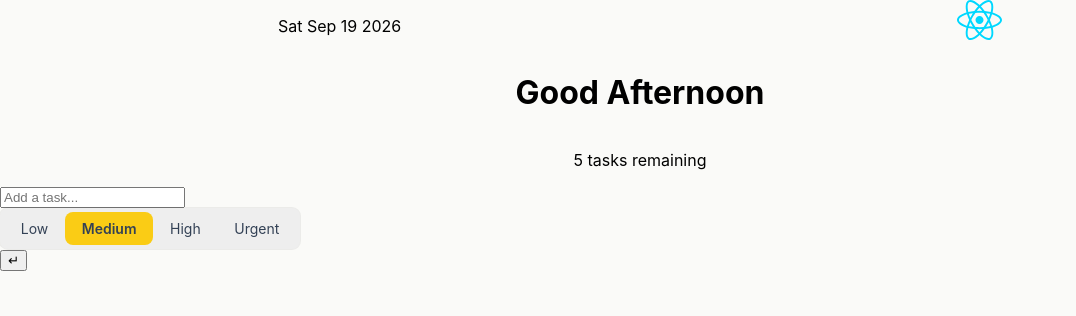
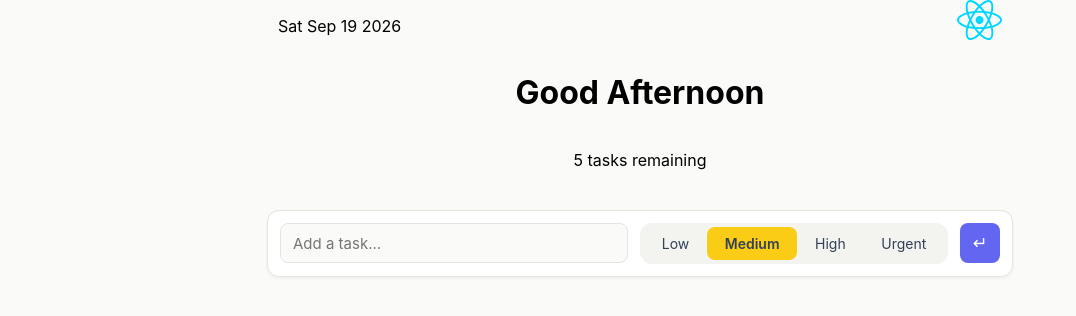
Before and after one commit to AdamKirikisla/react-state-todo-app, a React (Vite) app in the folder react-state-todo-app/: page / in a window 1280 px wide. Shown: the top 316 px of the page, without its empty margins (0-1076 px from the left). Built offline with nearby package versions, Linux system fonts and the light colour scheme.

Commit message:
update styles in forms

```diff
--- a/react-state-todo-app/src/styles.css
+++ b/react-state-todo-app/src/styles.css
@@ -28,17 +28,90 @@ header{
 }
 
 /* Main */
+
+
+form{
+    background-color: #fff;
+    display: flex;
+    align-items: center;
+    gap: 0.75rem;
+    max-width: 720px;
+    margin: 1.5rem auto;
+    padding: 0.75rem;
+    border: 1px solid #E5E5E0;
+    border-radius: 0.75rem;
+    box-shadow: 0 1px 3px rgba(0, 0, 0, 0.06);
+}
+
+.inpute-text{
+    flex: 1;
+    min-width: 0;
+    padding: 0.6rem 0.75rem;
+    font: inherit;
+    font-size: 15px;
+    color: #1e293b;
+    background-color: #FAFAF8;
+    border: 1px solid #E5E5E0;
+    border-radius: 0.5rem;
+    outline: none;
+    transition: border-color .15s ease-in-out, box-shadow .15s ease-in-out;
+}
+
+.inpute-text:focus{
+    border-color: #6366f1;
+    box-shadow: 0 0 0 3px rgba(99, 102, 241, 0.2);
+}
+
+.form-button{
+    flex-shrink: 0;
+    width: 2.5rem;
+    height: 2.5rem;
+    font-size: 1.1rem;
+    color: #fff;
+    background-color: #6366f1;
+    border: none;
+    border-radius: 0.5rem;
+    cursor: pointer;
+    transition: background-color .15s ease-in-out, transform .1s ease-in-out;
+}
+
+.form-button:hover{
+    background-color: #4f46e5;
+}
+
+.form-button:active{
+    transform: scale(0.95);
+}
+
+.form-button:focus-visible{
+    outline: 2px solid #4f46e5;
+    outline-offset: 2px;
+}
+
+@media (max-width: 600px){
+    form{
+        flex-wrap: wrap;
+        margin: 1rem;
+    }
+
+    .inpute-text{
+        flex-basis: 100%;
+    }
+
+    .radio-inputs{
+        flex: 1;
+    }
+}
+
 .radio-inputs {
   position: relative;
   display: flex;
   flex-wrap: wrap;
-  border-radius: 0.5rem;
-  background-color: #EEE;
-  box-sizing: border-box;
-  box-shadow: 0 0 0px 1px rgba(0, 0, 0, 0.06);
   padding: 0.25rem;
   width: 300px;
   font-size: 14px;
+  background-color: #F3F3EF;
+  border-radius: 0.75rem;
 }
 
 .radio-inputs .radio {
```
